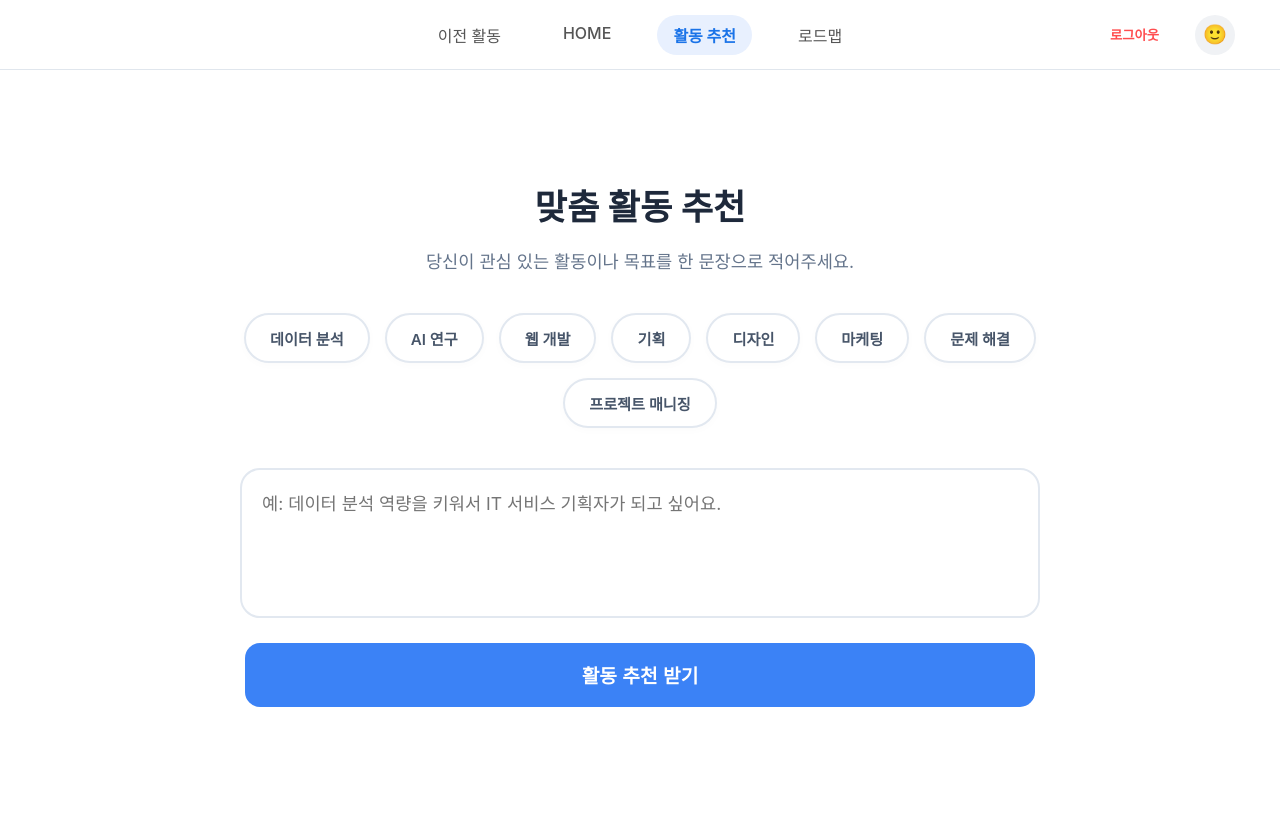
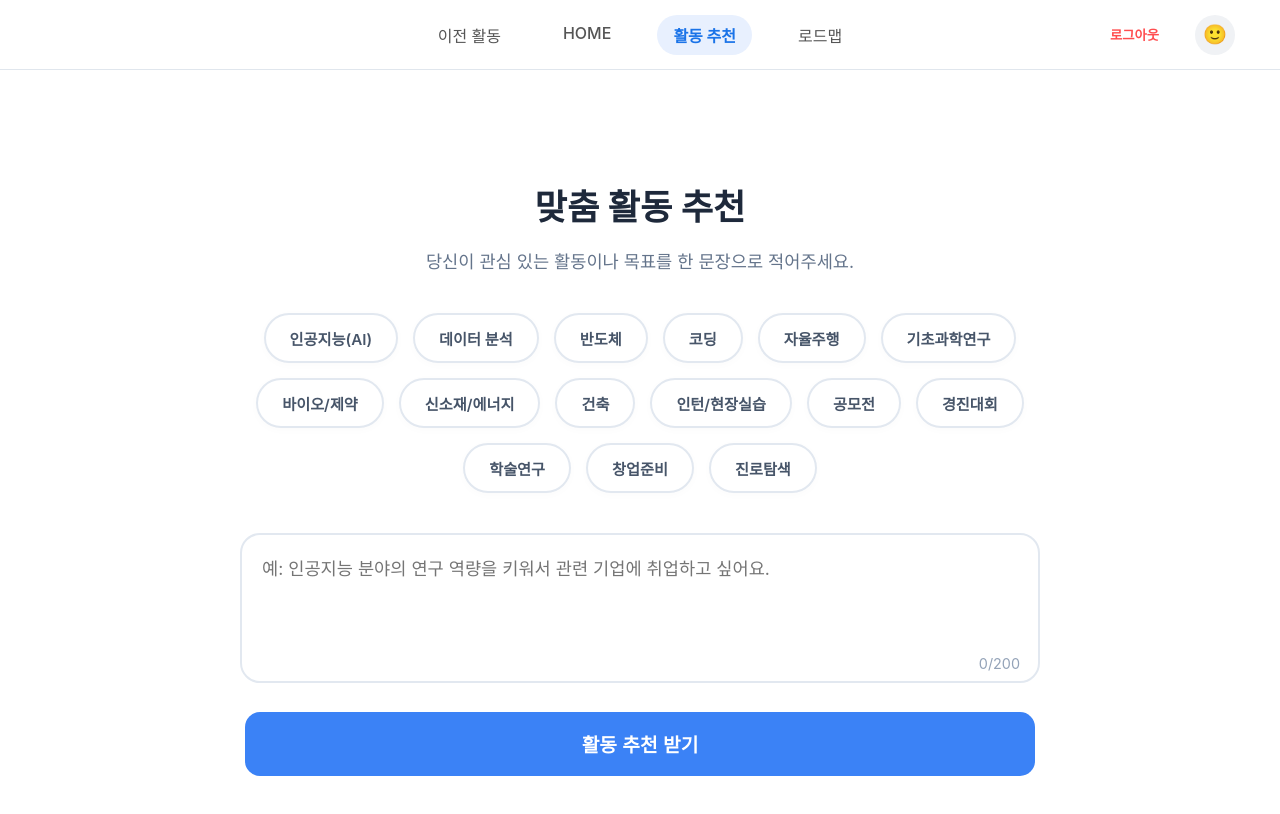
Before and after one commit to han-solpark/2026_URP, a React (Vite) app in the folder front/: page /recommend in a window 1280 px wide. Shown: the top 814 px of the page. Built offline with nearby package versions, Linux system fonts and the light colour scheme.

Commit message:
키워드 추가 및 글자 수 표시

```diff
--- a/front/src/pages/RecommendPage.css
+++ b/front/src/pages/RecommendPage.css
@@ -56,16 +56,31 @@
   gap: 20px;
 }
 
+.textarea-container {
+  position: relative;
+  width: 100%;
+}
+
 .sentence-input {
   width: 100%;
   height: 150px;
   padding: 20px;
+  padding-bottom: 40px; /* Space for char-count */
   border-radius: 20px;
   border: 2px solid #e2e8f0;
   font-size: 1.1rem;
   resize: none;
   font-family: inherit;
   transition: border-color 0.2s;
+}
+
+.char-count {
+  position: absolute;
+  right: 20px;
+  bottom: 15px;
+  font-size: 0.9rem;
+  color: #94a3b8;
+  pointer-events: none;
 }
 
 .sentence-input:focus {
--- a/front/src/pages/RecommendPage.tsx
+++ b/front/src/pages/RecommendPage.tsx
@@ -65,7 +65,11 @@ const RecommendPage = () => {
   const [activityWeight, setActivityWeight] = useState(50);
   const [typeWeight, setTypeWeight] = useState(50);
 
-  const keywords = ['데이터 분석', 'AI 연구', '웹 개발', '기획', '디자인', '마케팅', '문제 해결', '프로젝트 매니징'];
+  const keywords = [
+    '인공지능(AI)', '데이터 분석', '반도체', '코딩', '자율주행',
+    '기초과학연구', '바이오/제약', '신소재/에너지', '건축', '인턴/현장실습',
+    '공모전', '경진대회', '학술연구', '창업준비', '진로탐색'
+  ];
 
   useEffect(() => {
     const saved = localStorage.getItem('heartedActivities');
@@ -107,6 +111,9 @@ const RecommendPage = () => {
       alert('관심 있는 활동이나 목표를 최소 5자 이상 적어주세요.');
       return;
     }
+    setPrefWeight(50);
+    setActivityWeight(50);
+    setTypeWeight(50);
     setIsRecommended(true);
   };
 
@@ -128,13 +135,18 @@ const RecommendPage = () => {
           </div>
 
           <div className="sentence-input-wrapper">
+            <div className="textarea-container">
               <textarea
                 className="sentence-input"
-              placeholder="예: 데이터 분석 역량을 키워서 IT 서비스 기획자가 되고 싶어요."
+                placeholder="예: 인공지능 분야의 연구 역량을 키워서 관련 기업에 취업하고 싶어요."
                 value={preferredSentence}
                 onChange={(e) => setPreferredSentence(e.target.value)}
                 maxLength={200}
               />
+              <div className="char-count">
+                {preferredSentence.length}/200
+              </div>
+            </div>
             <button className="get-recommend-btn" onClick={handleRecommend}>
               활동 추천 받기
             </button>
@@ -191,7 +203,6 @@ const RecommendPage = () => {
 
         <div className="test-summary">
           <p>입력하신 문장: <strong>"{preferredSentence}"</strong></p>
-          <p>분석된 키워드: 데이터 분석, 서비스 기획, 문제 해결</p>
         </div>
       </div>
 
```
Lines whose indentation alone changed are shown as unchanged.
